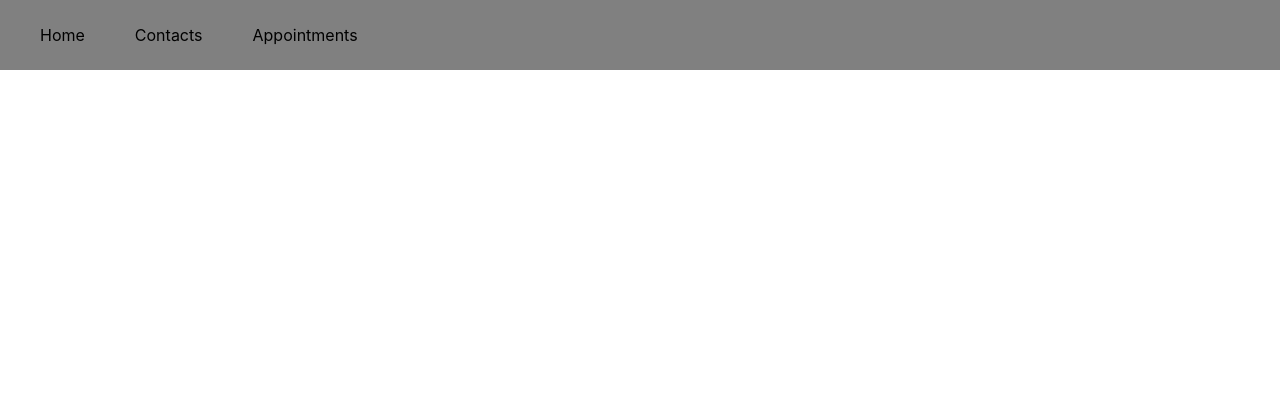
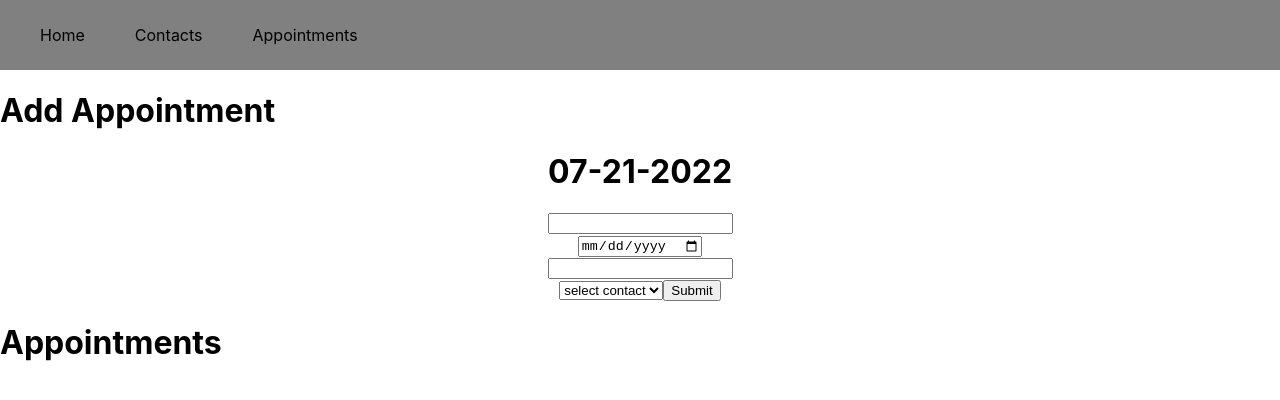
Before and after one commit to MohammadAliNajm/appointmentplanner, a React (Create React App) app: page /Appointment in a window 1280 px wide. Shown: the top 400 px of the page. Built offline with nearby package versions, Linux system fonts and the light colour scheme.

Commit message:
Finshed AppointmentPage, needs styling

```diff
--- a/src/AppointmentPage.js
+++ b/src/AppointmentPage.js
@@ -1,4 +1,7 @@
- import { useState } from "react";
+
+import { useState } from "react";
+import { TileList } from "./components/TileList";
+import { AppointmentForm } from "./components/AppointmentForm";
 
 
 export function AppointmentPage({ Appointments,Contacts,addAppointment }) {
@@ -9,11 +12,49 @@ export function AppointmentPage({ Appointments,Contacts,addAppointment }) {
 
        const  handleSubmit= (e) => {
         e.preventDefault();
+        addAppointment(title,contact,date,time);
         setTitle("");
-        setContact({});
+        setContact("");
         setDate('');
         setTime("");
        }
 
+       const changeTitle = ({target}) => {
+        setTitle(target.value)
+       }
+       const changeContact = ({target}) => {
+        setContact(target.value)
+       }
+       const changeDate = ({target} ) => {
+        setDate(target.value)
+       }
+
+       const changeTime = ({target} ) => {
+        setTime(target.value)
+       }
+
+
+
+
+
+       return(
+        <>
+        <div>
+
+        <h1>Add Appointment</h1>
+
+        <AppointmentForm  Contacts={Contacts} handleSubmit={handleSubmit} title={title} time={time} date={date}  contact={contact}
+        changeContact={changeContact} changeDate={changeDate} changeTime={changeTime} changeTitle={changeTitle}
+        />
+        </div>
+
+        <div>
+                <h1>Appointments</h1>
+
+                <TileList tiles={Appointments} />
+        </div>
+
+        </>
+       )
 
 }
--- /dev/null
+++ b/src/components/AppointmentForm.js
@@ -0,0 +1,25 @@
+import { ContactPicker } from "./ContactPicker";
+
+
+
+
+export function AppointmentForm(props){
+
+    let  d = new Date();
+    let  now = d.toLocaleDateString();
+    let date = now.split("/");
+    let x = `${date[0].padStart(2,"0")}-${date[1].padStart(2,"0")}-${date[2]}`;
+   return(
+     <form onSubmit={props.handleSubmit}  style={{textAlign:"center"}}>
+      <h1>{x}</h1>
+                <input name="title" type="text" value={props.title} onChange={props.changeTitle} /><br />
+                <input name="date" type="date" min={x} value={props.date}  onChange={props.changeDate} /><br />
+                <input name="time" value={props.time}  onChange={props.changeTime} /><br />
+                <ContactPicker   onChange={props.changeContact} Contacts={props.Contacts} />
+                <input type="submit" />
+        </form>
+
+   )
+
+
+}
--- /dev/null
+++ b/src/components/ContactPicker.js
@@ -0,0 +1,15 @@
+
+export function ContactPicker(props) {
+
+    return(
+    <>
+        <select>
+            <option value="select contact">select contact</option>
+            {props.Contacts.map((contact) => {  return <option>{contact.name}</option>})}
+        </select>
+
+    </>
+
+    )
+
+}
```
